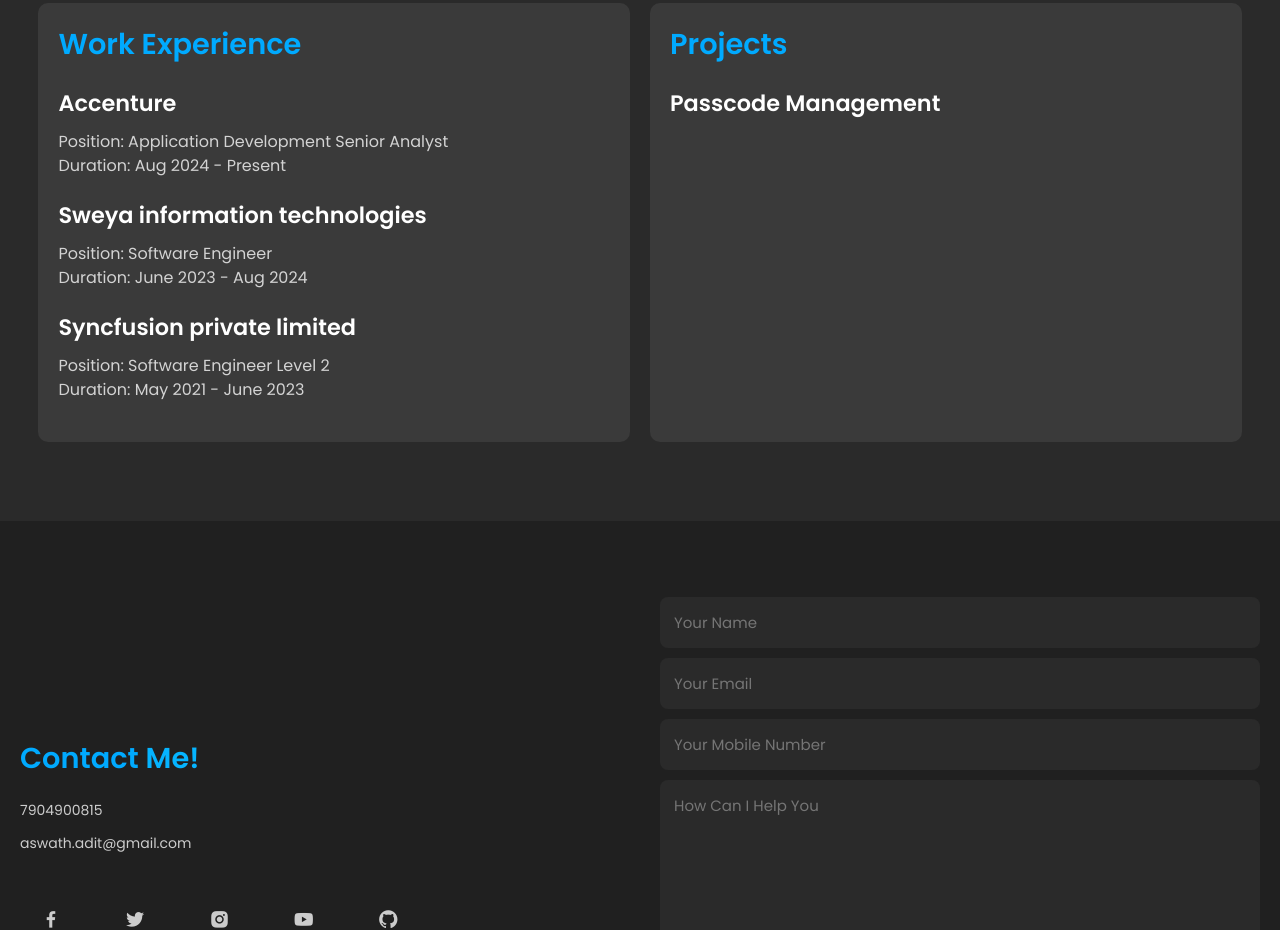
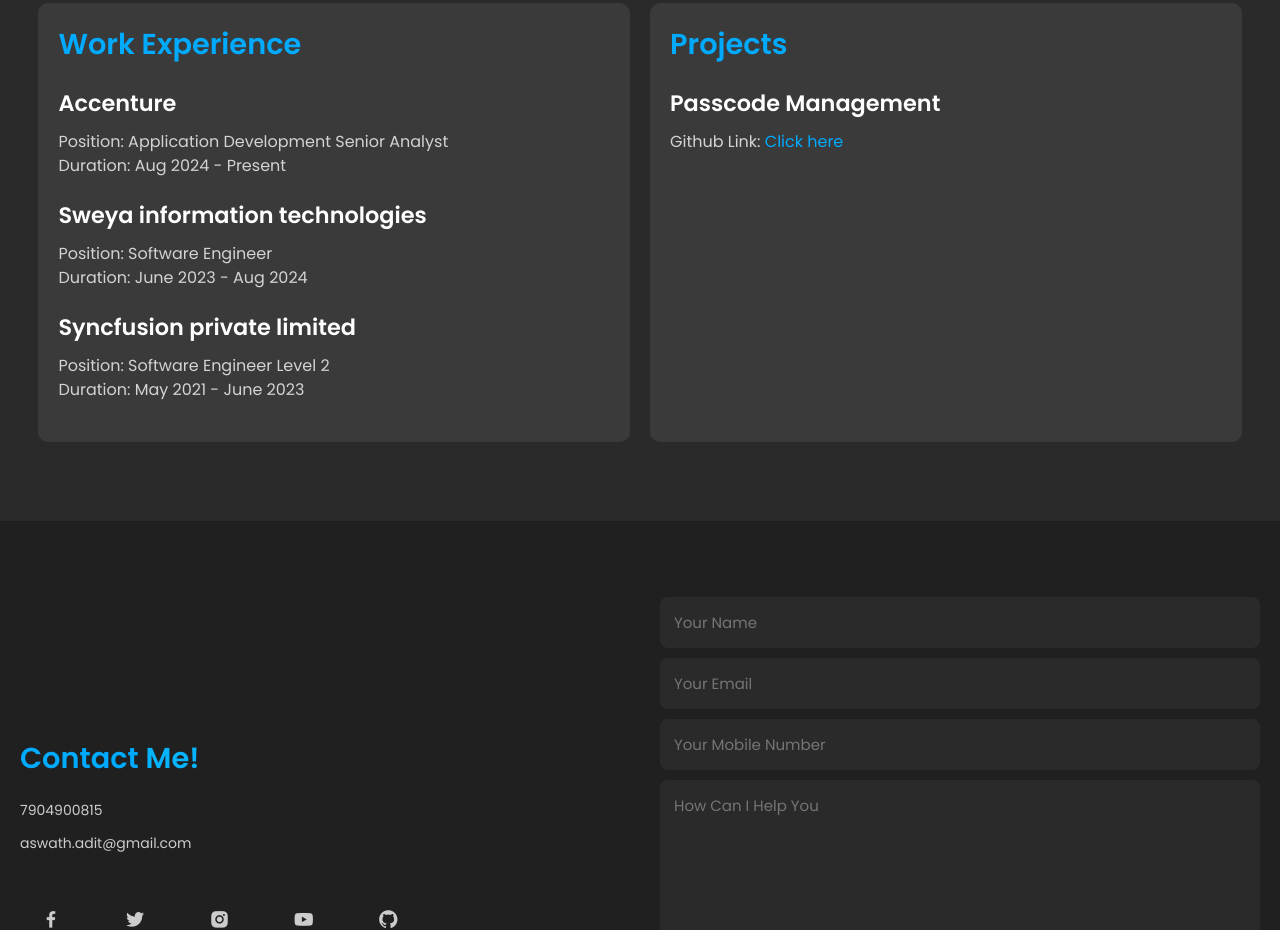
Before and after one commit to AswathAadi/Aswath_M, a plain HTML site: page index.html in a window 1280 px wide. Shown: the part 1655-2585 px from the top of the page. Drawn offline with nearby package versions, Linux system fonts and the light colour scheme.

Commit message:
Project included in the portfolio.

```diff
--- a/index.html
+++ b/index.html
@@ -124,7 +124,7 @@
             <ul>
                 <li>
                     <h3>Passcode Management</h3>
-                    <p></p>
+                    <p>Github Link: <a href="https://github.com/AswathAadi/PassCodeManager-SPAN" style="color: #00AAFF;" target="_blank">Click here</a></p>
                 </li>
                 <!--
                 <li>
```
